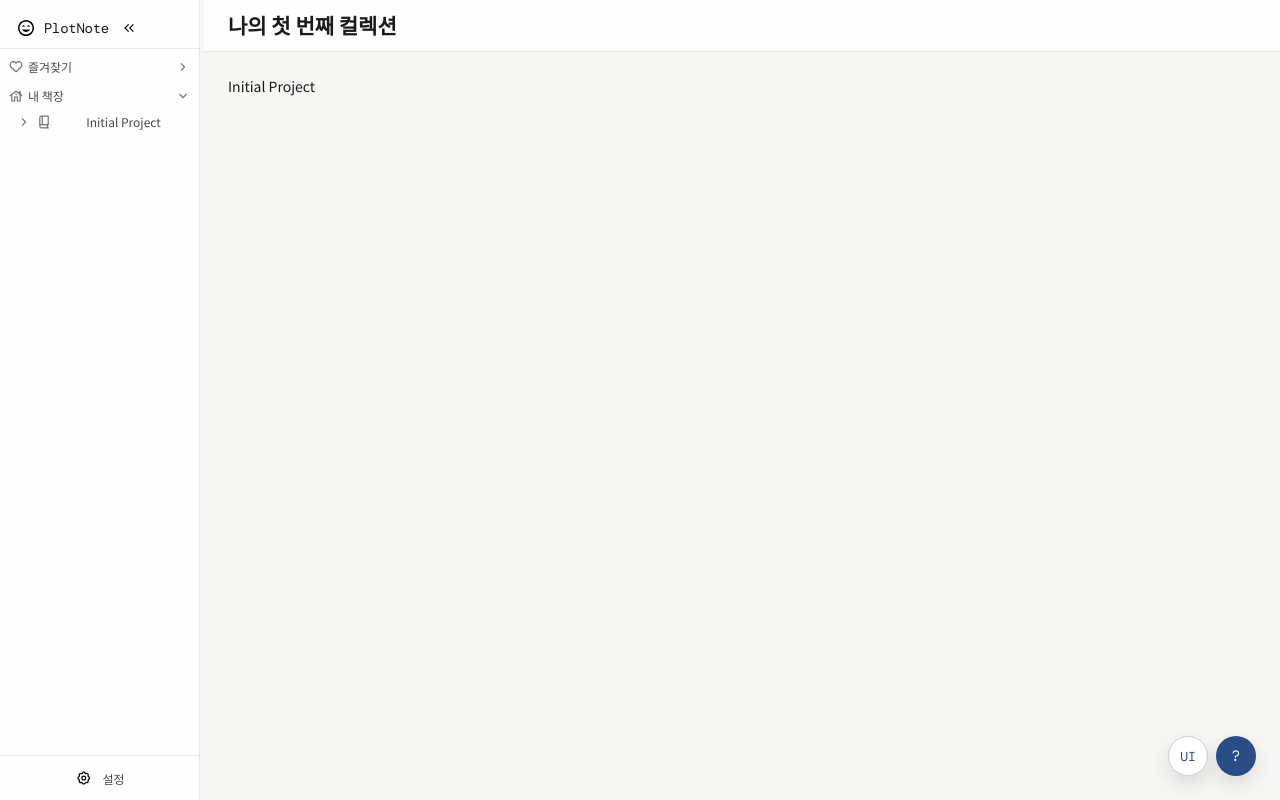
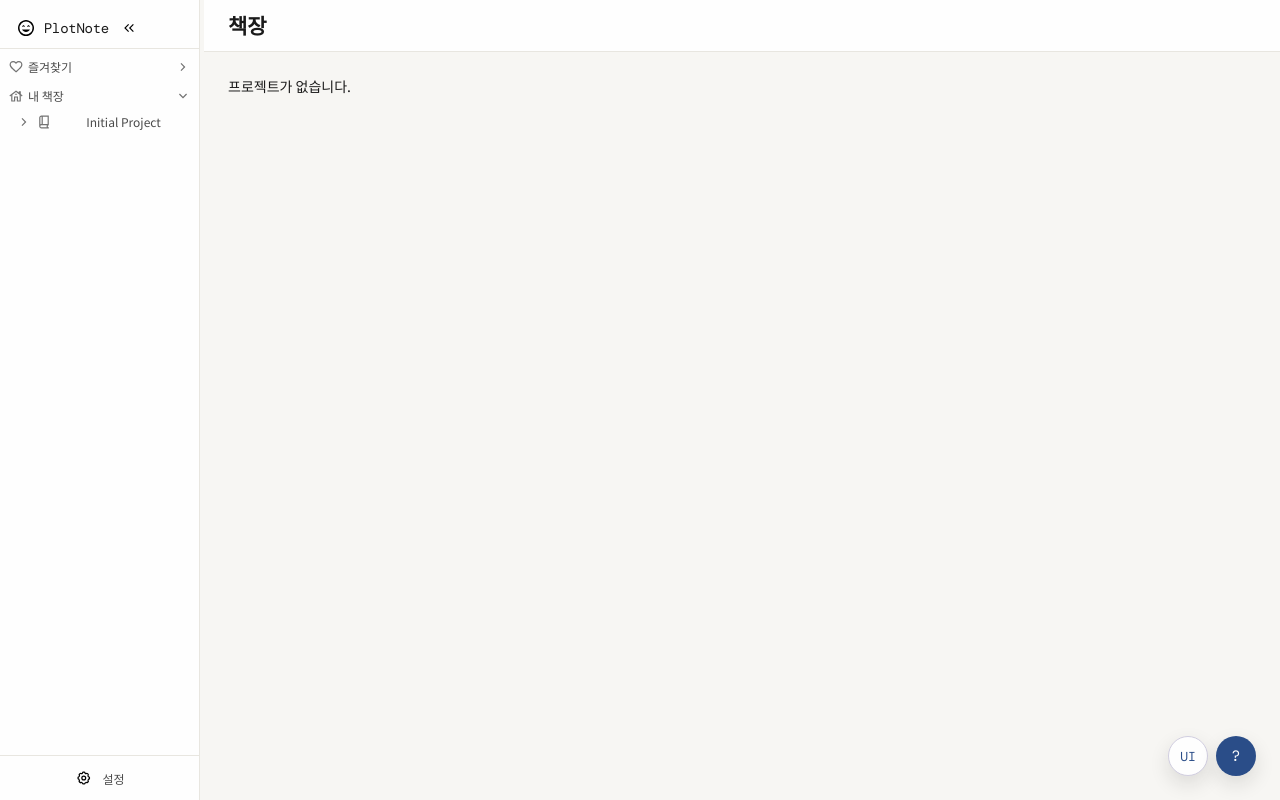
Before and after one commit to kjin5424/plotnote, a React (Vite) app in the folder frontend/: page /bookshelf in a window 1280 px wide. Built offline with nearby package versions, Linux system fonts and the light colour scheme; a web font is replaced by a local one.

Commit message:
feat: Bookshelf 화면 useStore/useUI 전환 + URL 파라미터 라우트 대응

```diff
--- a/frontend/src/components/screens/Bookshelf/BookshelfHeader.tsx
+++ b/frontend/src/components/screens/Bookshelf/BookshelfHeader.tsx
@@ -1,8 +1,9 @@
-import useData from "contexts/DataContext";
+import { useStore, useUI } from "contexts/StoreContext";
 
 export default function BookshelfHeader() {
-  const { getCurrentBookshelf } = useData();
-  const bookshelf = getCurrentBookshelf();
+  const store = useStore();
+  const { ui } = useUI();
+  const bookshelf = ui.currentBookshelfId ? store.bookshelves[ui.currentBookshelfId] : null;
 
   return (
     <div className="bookshelf-header">
--- a/frontend/src/components/screens/Bookshelf/BookshelfList.tsx
+++ b/frontend/src/components/screens/Bookshelf/BookshelfList.tsx
@@ -1,21 +1,35 @@
-import { useProject } from "hooks/data/useProject";
+import { useNavigate } from "react-router-dom";
+import { useStore, useUI } from "contexts/StoreContext";
+import type { Project } from "types/entities";
+
+function sortProjects(projects: Project[]): Project[] {
+  return [...projects].sort((a, b) => {
+    if (a.isFavorited !== b.isFavorited) return a.isFavorited ? -1 : 1;
+    return new Date(b.updatedAt).getTime() - new Date(a.updatedAt).getTime();
+  });
+}
 
 export default function BookshelfList() {
-  const { projects, currentProjectId, selectProject } = useProject();
+  const store = useStore();
+  const { ui } = useUI();
+  const navigate = useNavigate();
+
+  const bookshelf = ui.currentBookshelfId ? store.bookshelves[ui.currentBookshelfId] : null;
+  const projects = bookshelf
+    ? sortProjects(bookshelf.projectOrder.map(id => store.projects[id]).filter(Boolean))
+    : [];
 
   if (projects.length === 0) {
-    return (
-      <div className="bookshelf-empty">프로젝트가 없습니다.</div>
-    );
+    return <div className="bookshelf-empty">프로젝트가 없습니다.</div>;
   }
 
   return (
     <div className="bookshelf-grid">
       {projects.map((project) => (
         <div
-          key={project.projectId}
-          className={`bookshelf-card${project.projectId === currentProjectId ? " bookshelf-card--active" : ""}`}
-          onClick={() => selectProject(project.projectId)}
+          key={project.id}
+          className={`bookshelf-card${project.id === ui.currentProjectId ? " bookshelf-card--active" : ""}`}
+          onClick={() => navigate(`/project/${project.id}`)}
         >
           <div className="bookshelf-card-thumbnail">
             {project.isFavorited && (
@@ -24,9 +38,6 @@ export default function BookshelfList() {
           </div>
           <div className="bookshelf-card-info">
             <p className="bookshelf-card-title">{project.title}</p>
-            {project.projectMemo && (
-              <p className="bookshelf-card-memo">{project.projectMemo}</p>
-            )}
           </div>
         </div>
       ))}
--- a/frontend/src/components/screens/Bookshelf/index.tsx
+++ b/frontend/src/components/screens/Bookshelf/index.tsx
@@ -1,8 +1,20 @@
+import { useEffect } from "react";
 import WorkspaceLayout from "components/layout/WorkspaceLayout";
 import BookshelfHeader from "./BookshelfHeader";
 import BookshelfList from "./BookshelfList";
+import { useStore, useUI } from "contexts/StoreContext";
 
 export default function BookshelfManagement() {
+  const store = useStore();
+  const { ui, setCurrentBookshelfId } = useUI();
+
+  useEffect(() => {
+    if (!ui.currentBookshelfId) {
+      const firstId = Object.keys(store.bookshelves)[0];
+      if (firstId) setCurrentBookshelfId(firstId);
+    }
+  }, [ui.currentBookshelfId, store.bookshelves, setCurrentBookshelfId]);
+
   return (
     <div className="management-container">
       <WorkspaceLayout header={<BookshelfHeader />} body={<BookshelfList />} />
```
Also changed, not shown: frontend/.claudememory/progress.md, 1 other file (tests, documents, lock files or other folders).
